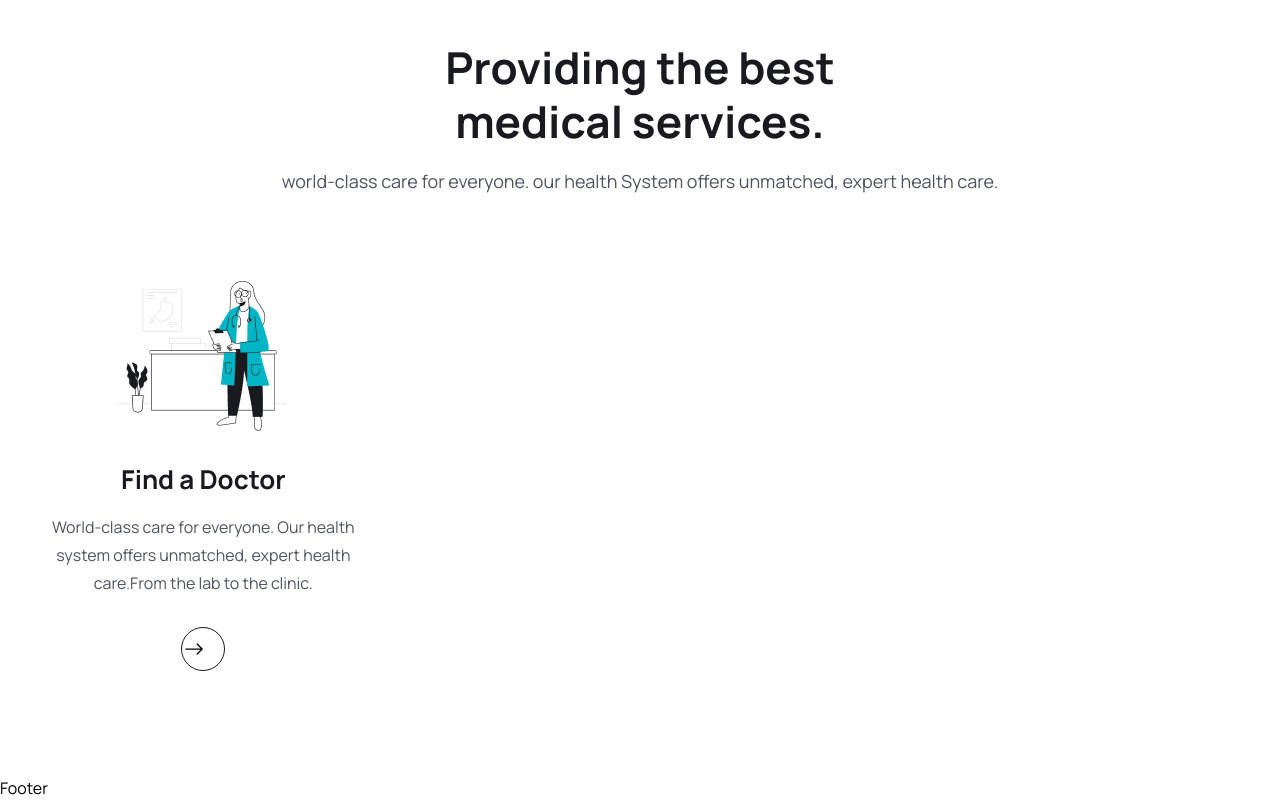
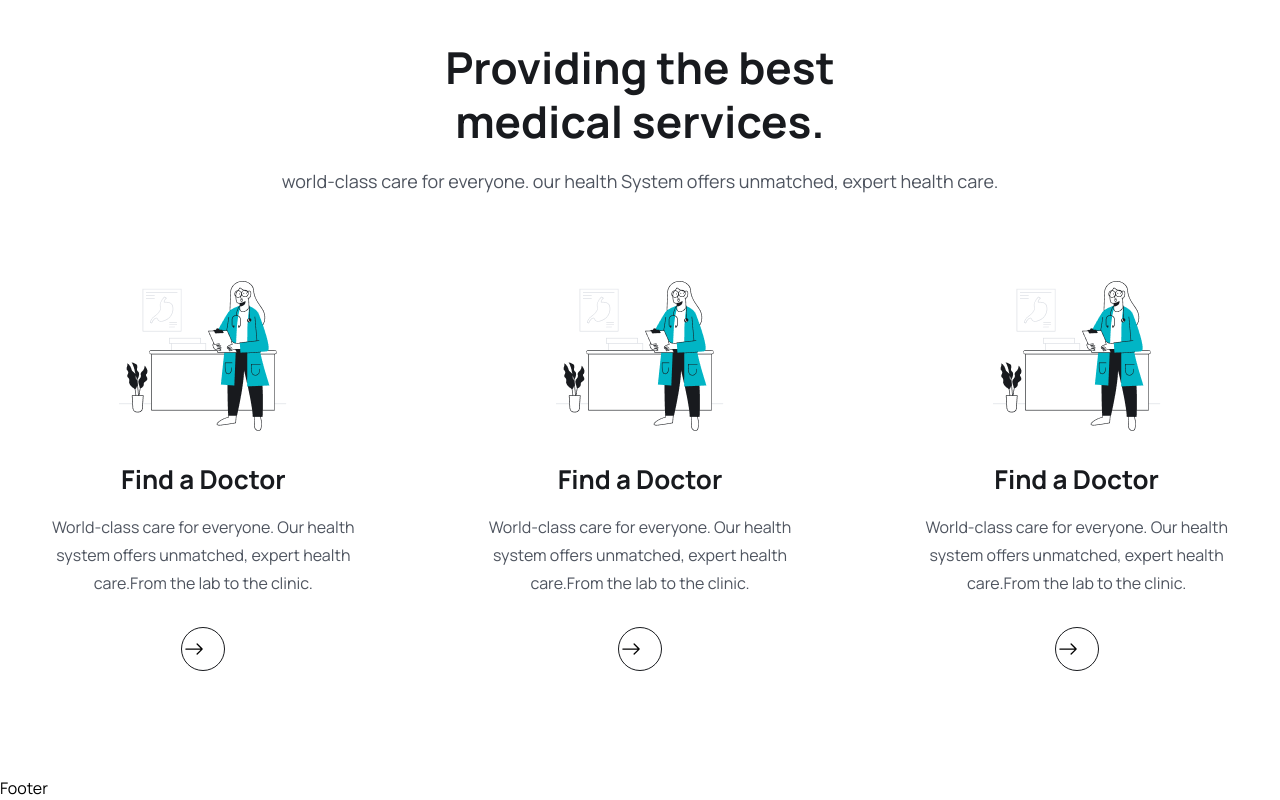
Before and after one commit to aroraadivya/Mern-Stack-Medicare, a React (Vite) app in the folder frontend/: page / in a window 1280 px wide. Shown: the part 876-1676 px from the top of the page. Built offline with nearby package versions, Linux system fonts and the light colour scheme.

Commit message:
find a doctor

```diff
--- a/frontend/src/pages/Home.jsx
+++ b/frontend/src/pages/Home.jsx
@@ -101,6 +101,44 @@ const Home = () => {
                             </Link>
                         </div>
                     </div>
+
+                    <div className='py-[30px] px-5'>
+                        <div className='flex items-center justify-center'>
+                            <img src={icon01} alt=''></img>
+                        </div>
+
+                        <div className='mt-[30px] px-5'>
+                            <h2 className='text-[26px] leading-9 text-headingColor font-[700] text-center'>
+                                Find a Doctor
+                            </h2>
+                            <p className='text-[16px] leading-7 text-textColor font-[400] mt-4 text-center'>
+                                World-class care for everyone. Our health system offers unmatched, expert health care.From the lab to the clinic.
+                            </p>
+
+                            <Link to='/doctors' className='w-[44px] h-[44px] rounded-full border border-solid border-[#181A1E] mt-[30px] mx-auto flex items-center group hover:bg-primaryColor hover:border-none'>
+                                <BsArrowRight className='group-hover:text-white w-6 h-5'/>
+                            </Link>
+                        </div>
+                    </div>
+
+                    <div className='py-[30px] px-5'>
+                        <div className='flex items-center justify-center'>
+                            <img src={icon01} alt=''></img>
+                        </div>
+
+                        <div className='mt-[30px] px-5'>
+                            <h2 className='text-[26px] leading-9 text-headingColor font-[700] text-center'>
+                                Find a Doctor
+                            </h2>
+                            <p className='text-[16px] leading-7 text-textColor font-[400] mt-4 text-center'>
+                                World-class care for everyone. Our health system offers unmatched, expert health care.From the lab to the clinic.
+                            </p>
+
+                            <Link to='/doctors' className='w-[44px] h-[44px] rounded-full border border-solid border-[#181A1E] mt-[30px] mx-auto flex items-center group hover:bg-primaryColor hover:border-none'>
+                                <BsArrowRight className='group-hover:text-white w-6 h-5'/>
+                            </Link>
+                        </div>
+                    </div>
                 </div>
             </section>
         </>
```
